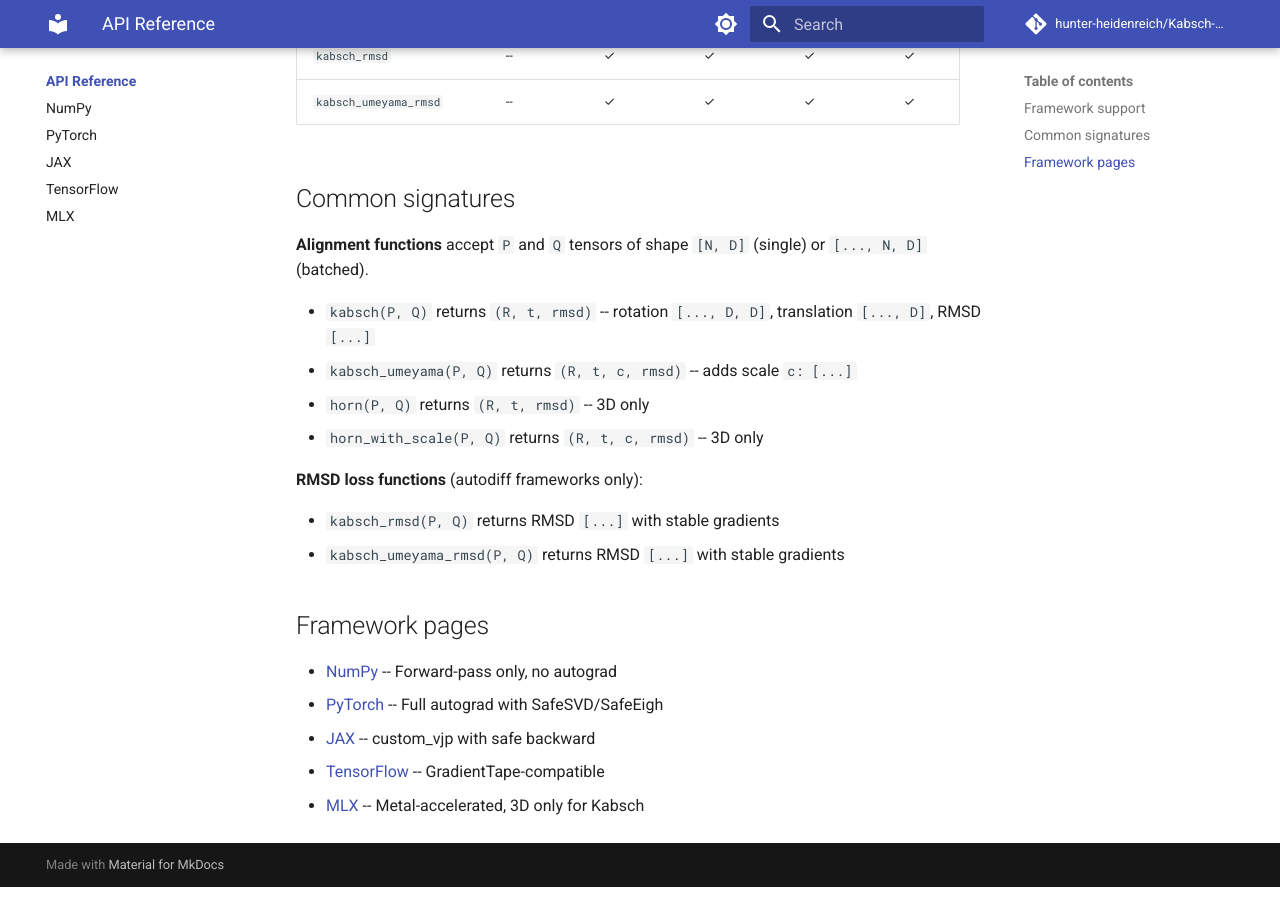
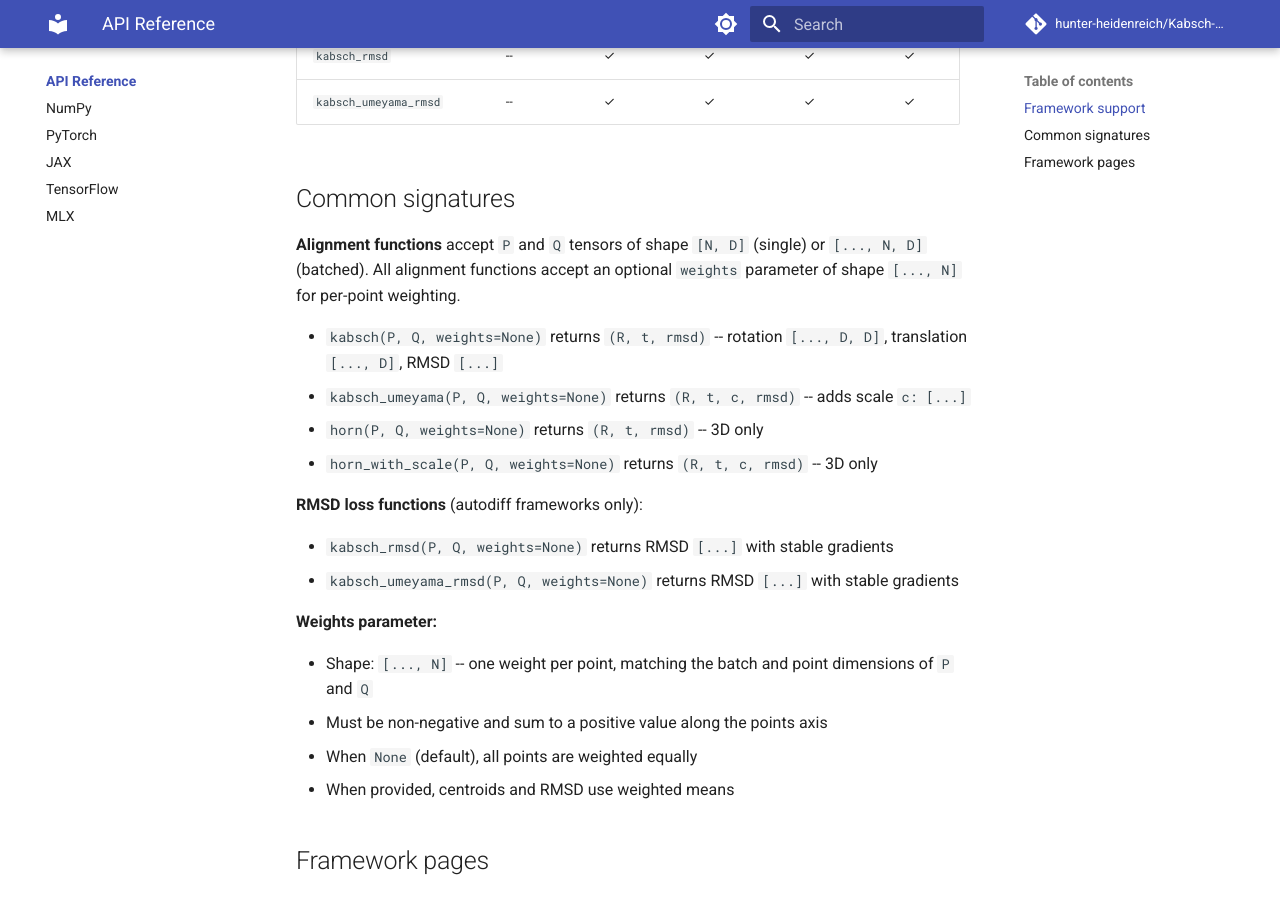
Before and after one commit to hunter-heidenreich/Kabsch-Cookbook, an MkDocs documentation site: the page built from docs/api/index.md, in a window 1280 px wide and 900 px high, scrolled down 564 px. Built offline with MkDocs 1.6.1 and Material for MkDocs 9.7.7, drawn with Linux system fonts in a browser that asks for light colours; comment, search, counter and statistics services are not loaded.

Commit message:
docs: document per-point weights across all markdown files
- README: add test_weighted.py to testing table
- CLAUDE.md: add weights to tensor conventions, add test_weighted.py to test list
- docs/api: add weights=None to all function signatures, add weights parameter section
- docs/getting-started: add per-point weights quickstart section with example
- docs/algorithms: document weighted formulation in problem statement and Kabsch description
- docs/index: add weights example to quick example

Co-Authored-By: Claude Opus 4.6 (1M context) <noreply@anthropic.com>

```diff
--- a/docs/api/index.md
+++ b/docs/api/index.md
@@ -15,17 +15,24 @@ All frameworks share the same function signatures and return types. Pick the pag
 
 ## Common signatures
 
-**Alignment functions** accept `P` and `Q` tensors of shape `[N, D]` (single) or `[..., N, D]` (batched).
+**Alignment functions** accept `P` and `Q` tensors of shape `[N, D]` (single) or `[..., N, D]` (batched). All alignment functions accept an optional `weights` parameter of shape `[..., N]` for per-point weighting.
 
-- `kabsch(P, Q)` returns `(R, t, rmsd)` -- rotation `[..., D, D]`, translation `[..., D]`, RMSD `[...]`
-- `kabsch_umeyama(P, Q)` returns `(R, t, c, rmsd)` -- adds scale `c: [...]`
-- `horn(P, Q)` returns `(R, t, rmsd)` -- 3D only
-- `horn_with_scale(P, Q)` returns `(R, t, c, rmsd)` -- 3D only
+- `kabsch(P, Q, weights=None)` returns `(R, t, rmsd)` -- rotation `[..., D, D]`, translation `[..., D]`, RMSD `[...]`
+- `kabsch_umeyama(P, Q, weights=None)` returns `(R, t, c, rmsd)` -- adds scale `c: [...]`
+- `horn(P, Q, weights=None)` returns `(R, t, rmsd)` -- 3D only
+- `horn_with_scale(P, Q, weights=None)` returns `(R, t, c, rmsd)` -- 3D only
 
 **RMSD loss functions** (autodiff frameworks only):
 
-- `kabsch_rmsd(P, Q)` returns RMSD `[...]` with stable gradients
-- `kabsch_umeyama_rmsd(P, Q)` returns RMSD `[...]` with stable gradients
+- `kabsch_rmsd(P, Q, weights=None)` returns RMSD `[...]` with stable gradients
+- `kabsch_umeyama_rmsd(P, Q, weights=None)` returns RMSD `[...]` with stable gradients
+
+**Weights parameter:**
+
+- Shape: `[..., N]` -- one weight per point, matching the batch and point dimensions of `P` and `Q`
+- Must be non-negative and sum to a positive value along the points axis
+- When `None` (default), all points are weighted equally
+- When provided, centroids and RMSD use weighted means
 
 ## Framework pages
 
```
Also changed, not shown: CLAUDE.md (+2 -1 lines), README.md (+1 -0 lines), docs/algorithms/index.md (+3 -1 lines), docs/getting-started/index.md (+10 -0 lines), docs/index.md (+4 -0 lines).
